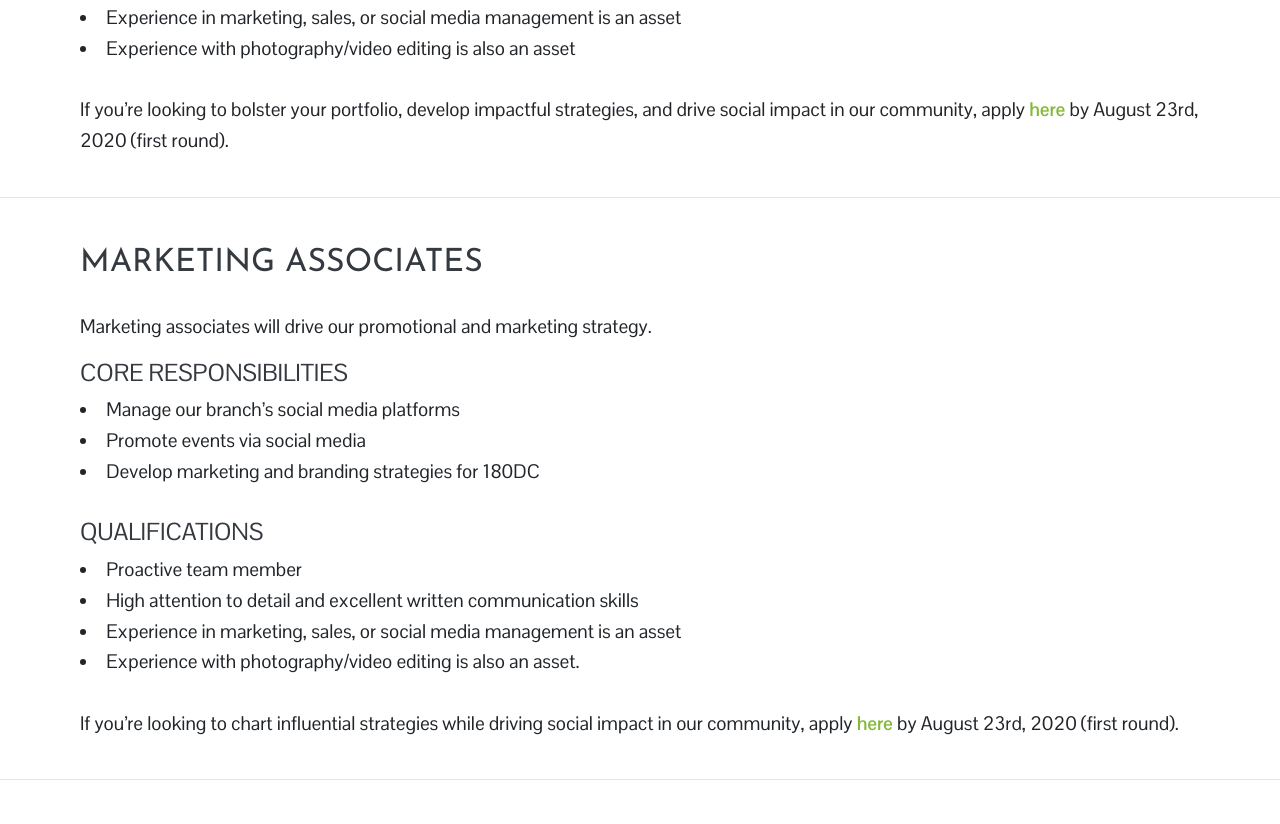
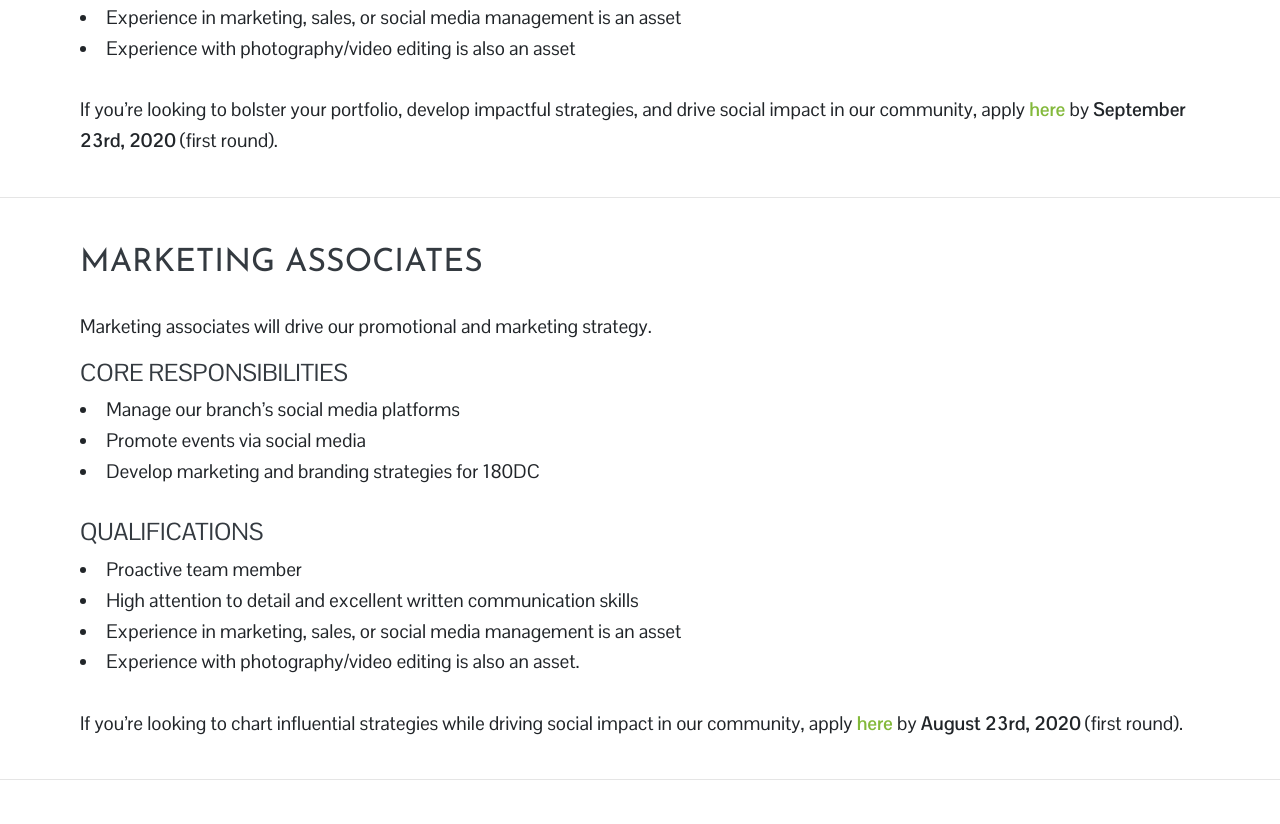
Before and after one commit to uoft180dc/site_2020, a Jekyll site: the page built from recruitment.html, in a window 1280 px wide and 1400 px high, scrolled down 2589 px. Shown: the part 163-987 px from the top of the window. Built offline with Jekyll 4.4.1, drawn with Linux system fonts in a browser that asks for light colours; nearby versions of some CDN libraries.

Commit message:
recruitment

```diff
--- a/recruitment.html
+++ b/recruitment.html
@@ -102,7 +102,7 @@
     <li>Experience with photography/video editing is also an asset</li>
     <br>
     <p>
-      If you’re looking to bolster your portfolio, develop impactful strategies, and drive social impact in our community, apply <strong><a target="blank" href="https://forms.gle/d81uyqd1LXMiXU3E9" >here</a></strong> by August 23rd, 2020 (first round).
+      If you’re looking to bolster your portfolio, develop impactful strategies, and drive social impact in our community, apply <strong><a target="blank" href="https://forms.gle/d81uyqd1LXMiXU3E9" >here</a></strong> by <strong>September 23rd, 2020</strong> (first round).
     </p>
   </div>
 </div>
@@ -124,7 +124,7 @@
     <li>Experience with photography/video editing is also an asset.</li>
     <br>
     <p>
-      If you’re looking to chart influential strategies while driving social impact in our community, apply <strong><a target="blank" href="https://forms.gle/d81uyqd1LXMiXU3E9" >here</a></strong> by August 23rd, 2020 (first round).
+      If you’re looking to chart influential strategies while driving social impact in our community, apply <strong><a target="blank" href="https://forms.gle/d81uyqd1LXMiXU3E9" >here</a></strong> by <strong>August 23rd, 2020</strong> (first round).
     </p>
   </div>
 </div>
```
